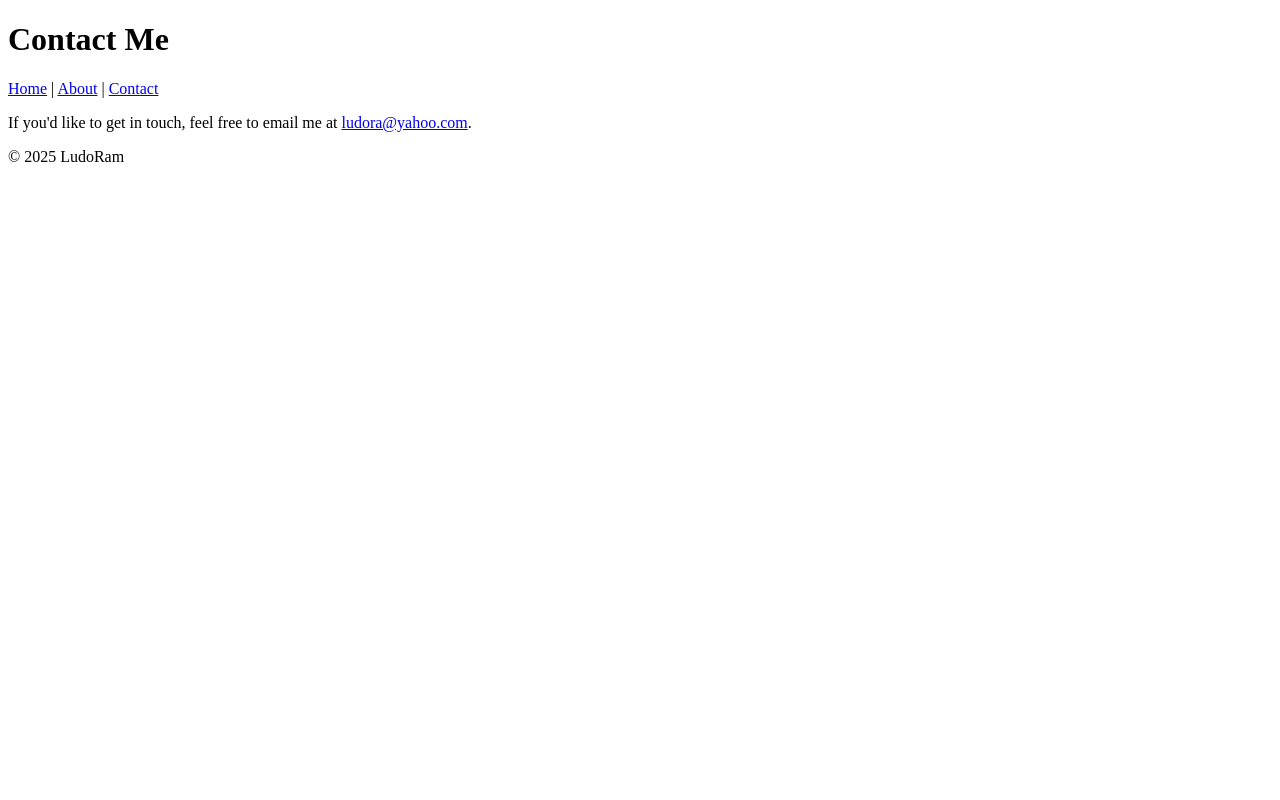
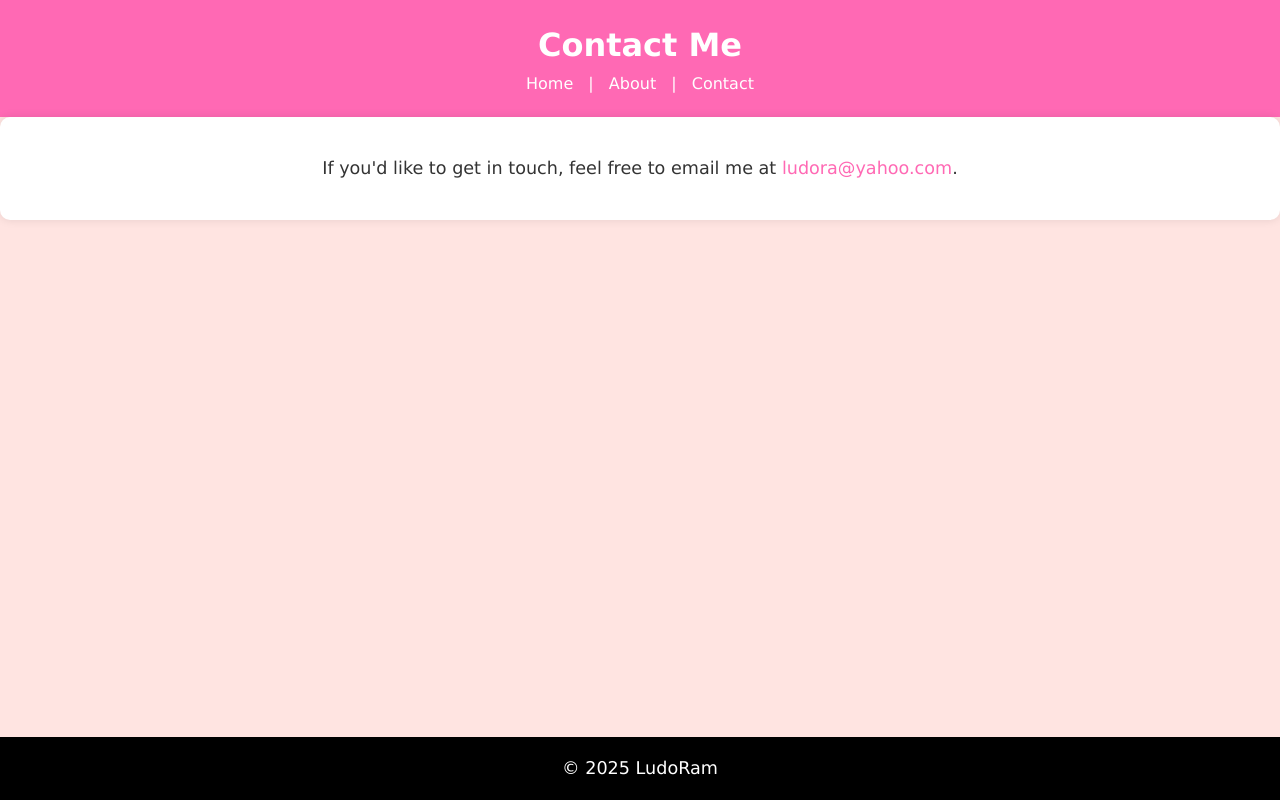
Before and after one commit to Ludoramacha/Hello-World, a plain HTML site: page contact.html in a window 1280 px wide. Drawn offline with Linux system fonts and the light colour scheme.

Commit message:
Update contact.html

```diff
--- a/contact.html
+++ b/contact.html
@@ -3,15 +3,11 @@
 <html lang="en">
 
 <head>
-
   <meta charset="UTF-8">
-
   <meta name="viewport" content="width=device-width, initial-scale=1.0">
-
   <title>Contact Me</title>
-  <link rel = "stylesheet" href="styles.css">
-
-</head>
+  <link rel = "stylesheet" href="style.css">
+<head>
 
 <body>
 
```
